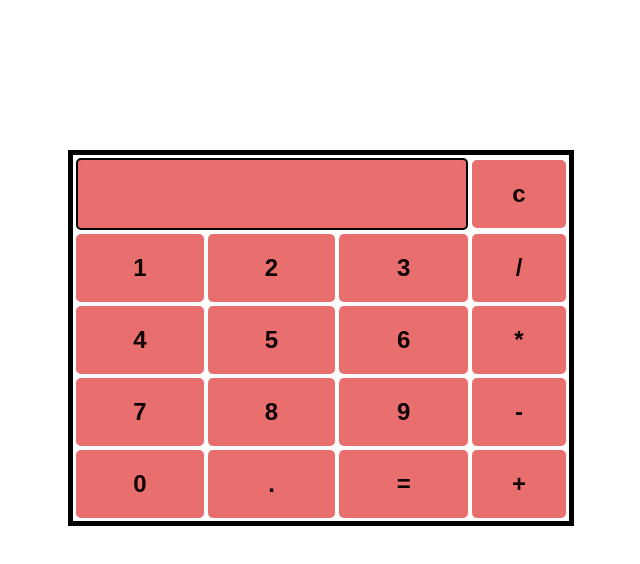
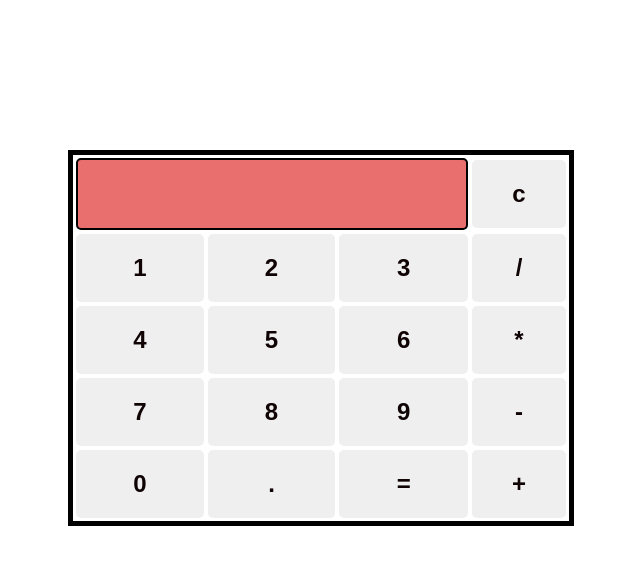
Before and after one commit to Md-Arshad22/Calc, a plain HTML site: page calc.html in a window 1280 px wide. Shown: the whole page, without its empty margins (319-959 px from the left). Drawn offline with Linux system fonts and the light colour scheme.

Commit message:
Update calc.html

```diff
--- a/calc.html
+++ b/calc.html
@@ -17,7 +17,7 @@
 		input[type="button"] {
 			width: 100%;
 			padding: 20px 40px;
-			background-color: rgb(233, 110, 110);
+/* 			background-color: rgb(233, 110, 110);  */
 			color: rgb(15, 3, 3);
 			font-size: 24px;
 			font-weight: bold;
```
